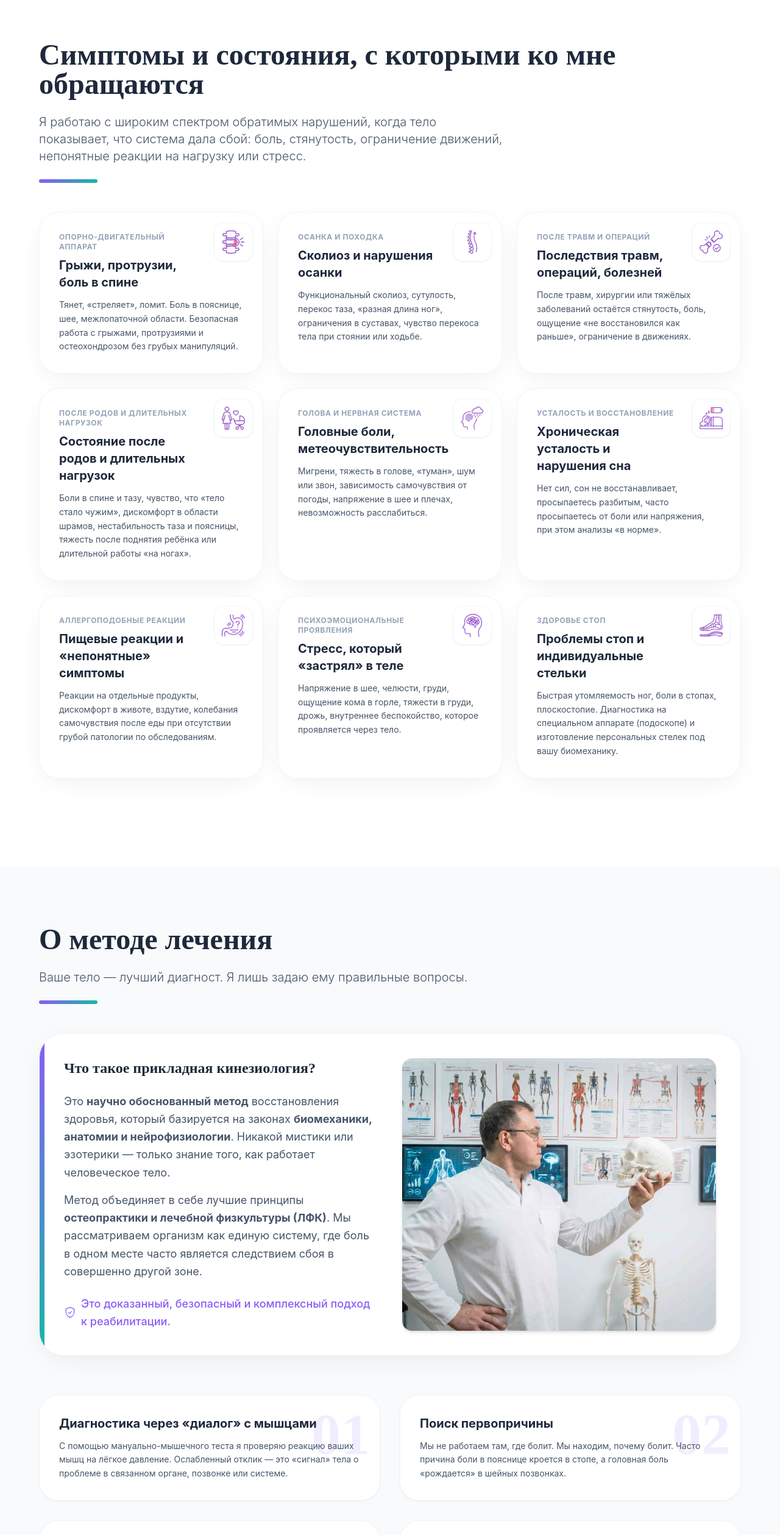
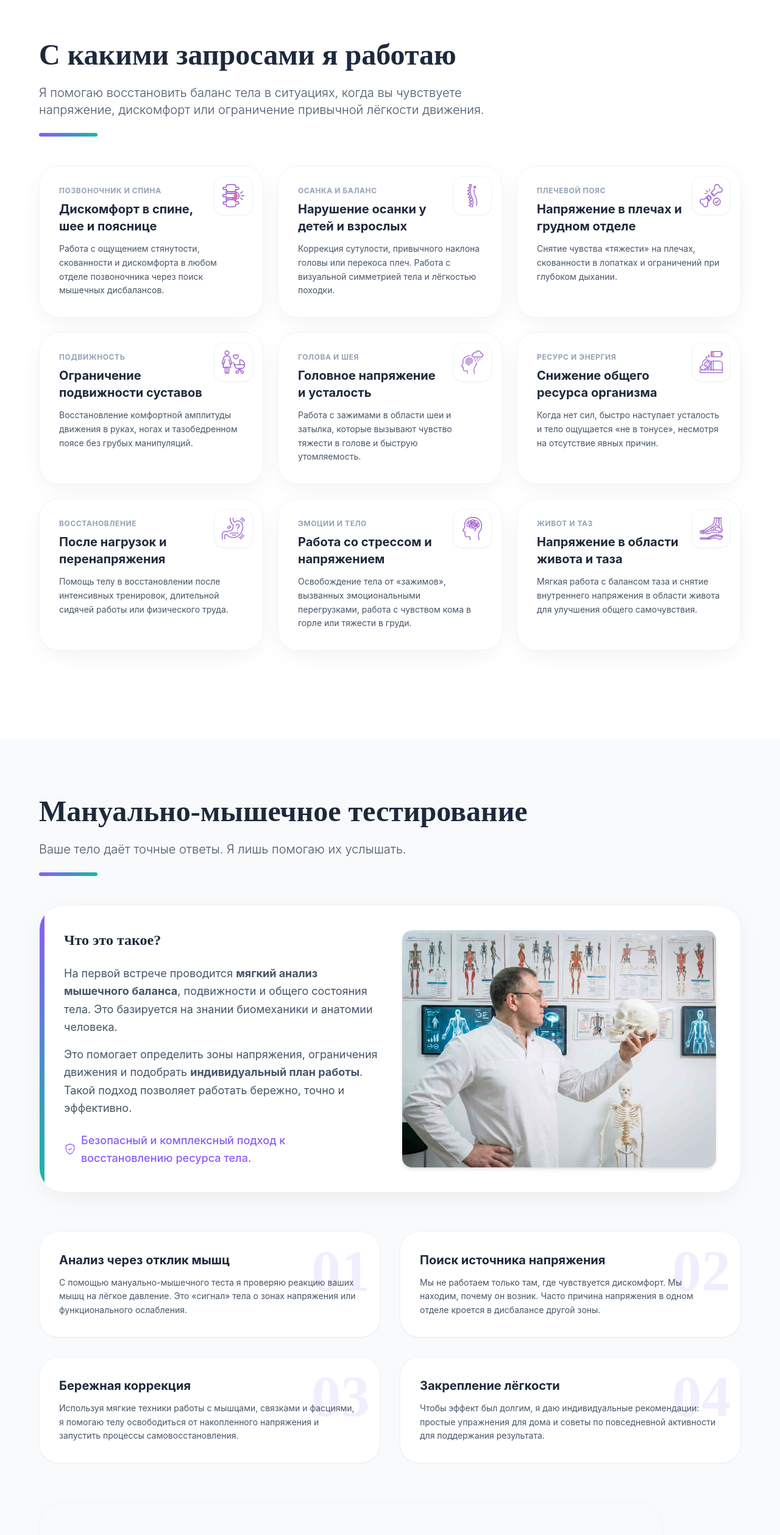
Before and after one commit to TonyGoodMan123/OlegTetchenko, a React (Vite) app: page / in a window 1280 px wide. Shown: the part 978-3496 px from the top of the page at 61% size. Built offline with nearby package versions, Linux system fonts and the light colour scheme; a web font is replaced by a local one.

Commit message:
feat: update about requests and testing sections

```diff
--- a/src/components/Method.jsx
+++ b/src/components/Method.jsx
@@ -3,11 +3,11 @@ import Section from './ui/Section';
 import SectionTitle from './ui/SectionTitle';
 import { ShieldCheck, AlertTriangle } from './ui/icons';
 
-const Method = ({ onOpenModal }) => (
+const Method = () => (
     <Section id="method">
         <SectionTitle
-            title="О методе лечения"
-            subtitle="Ваше тело — лучший диагност. Я лишь задаю ему правильные вопросы."
+            title="Мануально-мышечное тестирование"
+            subtitle="Ваше тело даёт точные ответы. Я лишь помогаю их услышать."
         />
 
         <div className="max-w-6xl mr-auto mb-16">
@@ -16,19 +16,19 @@ const Method = ({ onOpenModal }) => (
 
                 <div className="relative z-10">
                     <h3 className="text-2xl font-serif font-bold text-slate-800 mb-6">
-                        Что такое прикладная кинезиология?
+                        Что это такое?
                     </h3>
 
                     <div className="space-y-4 text-slate-600 leading-relaxed text-lg">
                         <p>
-                            Это <strong>научно обоснованный метод</strong> восстановления здоровья, который базируется на законах <strong>биомеханики, анатомии и нейрофизиологии</strong>. Никакой мистики или эзотерики — только знание того, как работает человеческое тело.
+                            На первой встрече проводится <strong>мягкий анализ мышечного баланса</strong>, подвижности и общего состояния тела. Это базируется на знании биомеханики и анатомии человека.
                         </p>
                         <p>
-                            Метод объединяет в себе лучшие принципы <strong>остеопрактики и лечебной физкультуры (ЛФК)</strong>. Мы рассматриваем организм как единую систему, где боль в одном месте часто является следствием сбоя в совершенно другой зоне.
+                            Это помогает определить зоны напряжения, ограничения движения и подобрать <strong>индивидуальный план работы</strong>. Такой подход позволяет работать бережно, точно и эффективно.
                         </p>
                         <p className="flex items-center pt-2 font-medium text-brand-purple">
                             <ShieldCheck className="mr-2 flex-shrink-0" size={20} />
-                            Это доказанный, безопасный и комплексный подход к реабилитации.
+                            Безопасный и комплексный подход к восстановлению ресурса тела.
                         </p>
                     </div>
                 </div>
@@ -36,7 +36,7 @@ const Method = ({ onOpenModal }) => (
                 <div className="relative h-full min-h-[300px] md:min-h-0 rounded-2xl overflow-hidden shadow-md">
                     <img
                         src="/images/method_photo.jpg"
-                        alt="Олег Тетченко - работа с моделью черепа"
+                        alt="Олег Тетченко - анализ состояния"
                         className="w-full h-full object-cover"
                     />
                 </div>
@@ -47,23 +47,23 @@ const Method = ({ onOpenModal }) => (
             {[
                 {
                     step: "01",
-                    title: "Диагностика через «диалог» с мышцами",
-                    text: "С помощью мануально-мышечного теста я проверяю реакцию ваших мышц на лёгкое давление. Ослабленный отклик — это «сигнал» тела о проблеме в связанном органе, позвонке или системе."
+                    title: "Анализ через отклик мышц",
+                    text: "С помощью мануально-мышечного теста я проверяю реакцию ваших мышц на лёгкое давление. Это «сигнал» тела о зонах напряжения или функционального ослабления."
                 },
                 {
                     step: "02",
-                    title: "Поиск первопричины",
-                    text: "Мы не работаем там, где болит. Мы находим, почему болит. Часто причина боли в пояснице кроется в стопе, а головная боль «рождается» в шейных позвонках."
+                    title: "Поиск источника напряжения",
+                    text: "Мы не работаем только там, где чувствуется дискомфорт. Мы находим, почему он возник. Часто причина напряжения в одном отделе кроется в дисбалансе другой зоны."
                 },
                 {
                     step: "03",
-                    title: "Коррекция и запуск самовосстановления",
-                    text: "Используя мягкие техники (остеопрактика, висцеральный массаж, работа с фасциями), я снимаю найденные блоки и дисбалансы. Это даёт сигнал нервной системе: «Угроза устранена, можно восстанавливаться»."
+                    title: "Бережная коррекция",
+                    text: "Используя мягкие техники работы с мышцами, связками и фасциями, я помогаю телу освободиться от накопленного напряжения и запустить процессы самовосстановления."
                 },
                 {
                     step: "04",
-                    title: "Закрепление результата",
-                    text: "Чтобы эффект был долгим, я даю индивидуальные рекомендации: специальные упражнения, коррекция осанки, иногда — изготовление индивидуальных ортопедических стелек для правильной опоры."
+                    title: "Закрепление лёгкости",
+                    text: "Чтобы эффект был долгим, я даю индивидуальные рекомендации: простые упражнения для дома и советы по повседневной активности для поддержания результата."
                 }
             ].map((item, idx) => (
                 <div key={idx} className="bg-white rounded-[2rem] p-8 border border-slate-100 shadow-sm relative overflow-hidden group hover:shadow-md transition-shadow">
@@ -82,20 +82,20 @@ const Method = ({ onOpenModal }) => (
 
         <div className="max-w-5xl mr-auto mb-0">
             <div className="bg-slate-50 rounded-[2.5rem] p-8 md:p-12 border border-slate-100">
-                <h3 className="text-2xl font-serif font-bold text-slate-800 mb-2 text-left">Мой арсенал методов</h3>
+                <h3 className="text-2xl font-serif font-bold text-slate-800 mb-2 text-left">Направления работы</h3>
                 <p className="text-slate-500 text-left mb-10 max-w-2xl mr-auto">
-                    Для решения вашей задачи я использую комплексный подход и проверенные методы:
+                    Для решения вашей задачи я использую комплексный подход и проверенные практики:
                 </p>
 
                 <div className="grid md:grid-cols-2 gap-x-12 gap-y-6 mb-10">
                     {[
-                        { title: "Прикладная кинезиология", desc: "основа для точной диагностики." },
-                        { title: "Остеопрактика", desc: "мягкая коррекция позвоночника, суставов, костей черепа." },
-                        { title: "Висцеральная практика", desc: "работа с внутренними органами для улучшения их функции." },
-                        { title: "Кинезиотейпирование", desc: "поддержка мышц и суставов после сеанса." },
-                        { title: "Лечебный массаж", desc: "(миофасциальный, триггерный, лимфодренажный) для снятия спазмов." },
-                        { title: "Психоэмоциональная коррекция", desc: "работа со стрессом, который «записан» в теле." },
-                        { title: "Основы нутрициологии", desc: "рекомендации по питанию для поддержки восстановления." }
+                        { title: "Прикладная кинезиология", desc: "основа для точного анализа состояния." },
+                        { title: "Телесные практики", desc: "мягкая коррекция баланса тела и подвижности." },
+                        { title: "Висцеральные техники", desc: "работа с мягким снятием внутреннего напряжения." },
+                        { title: "Кинезиотейпирование", desc: "поддержка мышц и комфорта после сеанса." },
+                        { title: "Массажные техники", desc: "(миофасциальный, лимфодренажный) для снятия зажимов." },
+                        { title: "Психоэмоциональный баланс", desc: "работа с последствиями стресса в теле." },
+                        { title: "Основы благополучия", desc: "рекомендации по образу жизни для поддержки тела." }
                     ].map((method, idx) => (
                         <div key={idx} className="flex items-start">
                             <div className="w-2 h-2 mt-2.5 rounded-full bg-brand-purple flex-shrink-0 mr-4"></div>
@@ -115,10 +115,10 @@ const Method = ({ onOpenModal }) => (
                     <div className="relative z-10 flex-grow">
                         <p className="font-bold text-xs uppercase tracking-widest mb-3 flex items-center gap-2 text-white/90">
                             <span className="sm:hidden text-white bg-white/20 p-1.5 rounded-full"><AlertTriangle size={20} /></span>
-                            Имеются противопоказания. Необходима консультация специалиста.
+                            Важная информация
                         </p>
                         <p className="text-sm text-white/90 leading-relaxed">
-                            Перед записью сообщите мне о наличии острых инфекционных заболеваний, онкологических процессов в стадии лечения, тяжёлых психических расстройств, острых травмах и состояниях, требующих неотложной медицинской помощи.
+                            Перед записью, пожалуйста, сообщите о наличии острых состояний, требующих неотложной помощи, или серьёзных ограничений по здоровью. Моя работа направлена на общее оздоровление и не заменяет квалифицированную медицинскую помощь в острых случаях.
                         </p>
                     </div>
                 </div>
--- a/src/components/Problems.jsx
+++ b/src/components/Problems.jsx
@@ -6,68 +6,68 @@ import {
     CustomHeadStorm, CustomSleep, CustomStomach, CustomHeadTangle, CustomFoot
 } from './ui/icons';
 
-const Problems = ({ onOpenModal }) => {
+const Problems = () => {
     const items = [
         {
-            category: "Опорно-двигательный аппарат",
-            title: "Грыжи, протрузии, боль в спине",
-            text: "Тянет, «стреляет», ломит. Боль в пояснице, шее, межлопаточной области. Безопасная работа с грыжами, протрузиями и остеохондрозом без грубых манипуляций.",
+            category: "Позвоночник и спина",
+            title: "Дискомфорт в спине, шее и пояснице",
+            text: "Работа с ощущением стянутости, скованности и дискомфорта в любом отделе позвоночника через поиск мышечных дисбалансов.",
             icon: CustomSpineHernia,
             image: "/icons/hernia.png"
         },
         {
-            category: "Осанка и походка",
-            title: "Сколиоз и нарушения осанки",
-            text: "Функциональный сколиоз, сутулость, перекос таза, «разная длина ног», ограничения в суставах, чувство перекоса тела при стоянии или ходьбе.",
+            category: "Осанка и баланс",
+            title: "Нарушение осанки у детей и взрослых",
+            text: "Коррекция сутулости, привычного наклона головы или перекоса плеч. Работа с визуальной симметрией тела и лёгкостью походки.",
             icon: CustomScoliosis,
             image: "/icons/spine.png"
         },
         {
-            category: "После травм и операций",
-            title: "Последствия травм, операций, болезней",
-            text: "После травм, хирургии или тяжёлых заболеваний остаётся стянутость, боль, ощущение «не восстановился как раньше», ограничение в движениях.",
+            category: "Плечевой пояс",
+            title: "Напряжение в плечах и грудном отделе",
+            text: "Снятие чувства «тяжести» на плечах, скованности в лопатках и ограничений при глубоком дыхании.",
             icon: CustomBone,
             image: "/icons/injury.png"
         },
         {
-            category: "После родов и длительных нагрузок",
-            title: "Состояние после родов и длительных нагрузок",
-            text: "Боли в спине и тазу, чувство, что «тело стало чужим», дискомфорт в области шрамов, нестабильность таза и поясницы, тяжесть после поднятия ребёнка или длительной работы «на ногах».",
+            category: "Подвижность",
+            title: "Ограничение подвижности суставов",
+            text: "Восстановление комфортной амплитуды движения в руках, ногах и тазобедренном поясе без грубых манипуляций.",
             icon: CustomMomBaby,
             image: "/icons/mom_baby.png"
         },
         {
-            category: "Голова и нервная система",
-            title: "Головные боли, метеочувствительность",
-            text: "Мигрени, тяжесть в голове, «туман», шум или звон, зависимость самочувствия от погоды, напряжение в шее и плечах, невозможность расслабиться.",
+            category: "Голова и шея",
+            title: "Головное напряжение и усталость",
+            text: "Работа с зажимами в области шеи и затылка, которые вызывают чувство тяжести в голове и быструю утомляемость.",
             icon: CustomHeadStorm,
             image: "/icons/headache.png"
         },
         {
-            category: "Усталость и восстановление",
-            title: "Хроническая усталость и нарушения сна",
-            text: "Нет сил, сон не восстанавливает, просыпаетесь разбитым, часто просыпаетесь от боли или напряжения, при этом анализы «в норме».",
+            category: "Ресурс и энергия",
+            title: "Снижение общего ресурса организма",
+            text: "Когда нет сил, быстро наступает усталость и тело ощущается «не в тонусе», несмотря на отсутствие явных причин.",
             icon: CustomSleep,
             image: "/icons/sleep.png"
         },
         {
-            category: "Аллергоподобные реакции",
-            title: "Пищевые реакции и «непонятные» симптомы",
-            text: "Реакции на отдельные продукты, дискомфорт в животе, вздутие, колебания самочувствия после еды при отсутствии грубой патологии по обследованиям.",
+            category: "Восстановление",
+            title: "После нагрузок и перенапряжения",
+            text: "Помощь телу в восстановлении после интенсивных тренировок, длительной сидячей работы или физического труда.",
             icon: CustomStomach,
             image: "/icons/stomach.png"
         },
         {
-            category: "Психоэмоциональные проявления",
-            title: "Стресс, который «застрял» в теле",
-            text: "Напряжение в шее, челюсти, груди, ощущение кома в горле, тяжести в груди, дрожь, внутреннее беспокойство, которое проявляется через тело.",
+            category: "Эмоции и тело",
+            title: "Работа со стрессом и напряжением",
+            text: "Освобождение тела от «зажимов», вызванных эмоциональными перегрузками, работа с чувством кома в горле или тяжести в груди.",
             icon: CustomHeadTangle,
             image: "/icons/psychology.png"
         },
         {
-            category: "Здоровье стоп",
-            title: "Проблемы стоп и индивидуальные стельки",
-            text: "Быстрая утомляемость ног, боли в стопах, плоскостопие. Диагностика на специальном аппарате (подоскопе) и изготовление персональных стелек под вашу биомеханику.",
+            category: "Живот и таз",
+            title: "Напряжение в области живота и таза",
+            text: "Мягкая работа с балансом таза и снятие внутреннего напряжения в области живота для улучшения общего самочувствия.",
             icon: CustomFoot,
             image: "/icons/foot.png"
         }
@@ -102,8 +102,8 @@ const Problems = ({ onOpenModal }) => {
 
             <div className="max-w-6xl mx-auto relative z-10">
                 <SectionTitle
-                    title="Симптомы и состояния, с которыми ко мне обращаются"
-                    subtitle="Я работаю с широким спектром обратимых нарушений, когда тело показывает, что система дала сбой: боль, стянутость, ограничение движений, непонятные реакции на нагрузку или стресс."
+                    title="С какими запросами я работаю"
+                    subtitle="Я помогаю восстановить баланс тела в ситуациях, когда вы чувствуете напряжение, дискомфорт или ограничение привычной лёгкости движения."
                 />
                 <div className="grid md:grid-cols-2 lg:grid-cols-3 gap-6 mb-12">
                     {items.map((item, idx) => (
```
Also changed, not shown: src/components/About.jsx (+22 -9 lines).
